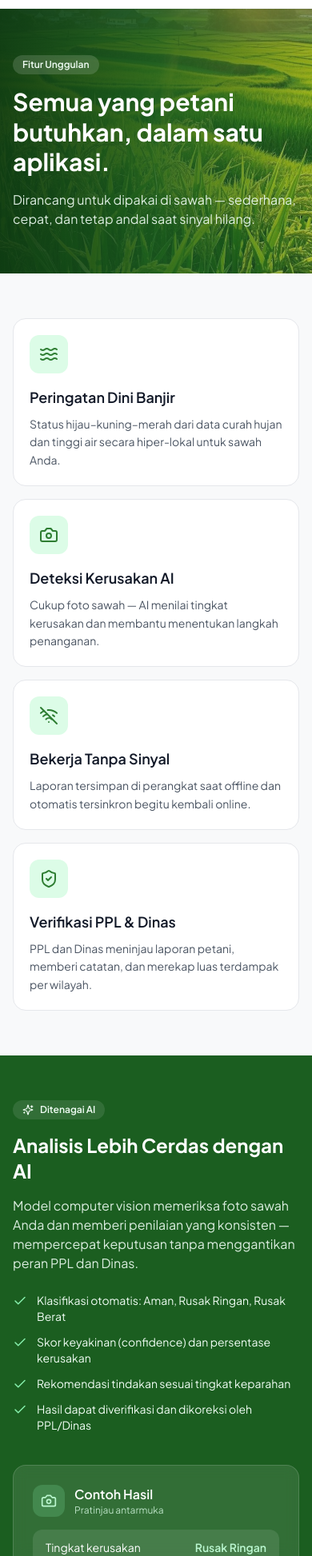
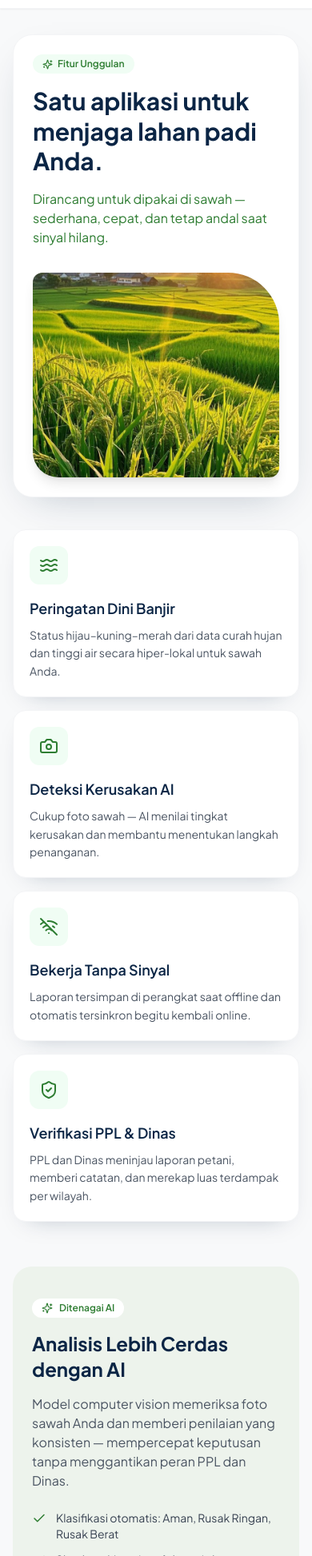
Before and after one commit to AbdulHalim26/agriguard, a Next.js app: page /fitur in a window 390 px wide. Shown: the part 54-2000 px from the top of the page at 80% size. Built offline with nearby package versions, Linux system fonts and the light colour scheme.

Commit message:
feat(design): Fitur/Tentang/Cara Kerja light restyle — hero kartu putih + foto organic, kartu shadow, panel hijau muda, judul navy (section C)

```diff
--- a/app/(marketing)/cara-kerja/page.tsx
+++ b/app/(marketing)/cara-kerja/page.tsx
@@ -18,6 +18,8 @@ export const metadata = {
   title: 'Cara Kerja — AgriGuard',
   description: 'Bagaimana AgriGuard bekerja: dari pendaftaran, peringatan dini banjir, hingga analisis kerusakan dengan AI.',
 }
+
+const NAVY = 'text-[#0B2545]'
 
 const PETANI_STEPS = [
   {
@@ -43,21 +45,21 @@ const PETANI_STEPS = [
 ]
 
 const AI_STEPS = [
-  { icon: ImageUp, title: 'Unggah foto', description: 'Foto daun atau sawah diambil langsung dari kamera.' },
+  { icon: ImageUp, title: 'Unggah foto', description: 'Foto daun atau sawah diambil dari kamera.' },
   { icon: PackageCheck, title: 'Kompres di perangkat', description: 'Ukuran foto diperkecil agar hemat kuota; aman saat offline.' },
-  { icon: Cpu, title: 'Analisis model AI', description: 'Model EfficientNet-B0 memproses gambar di server.' },
+  { icon: Cpu, title: 'Analisis model AI', description: 'Model EffNet-B0 memproses gambar di server.' },
   { icon: BadgeCheck, title: 'Klasifikasi kerusakan', description: 'Hasil: Aman, Rusak Ringan, atau Rusak Berat, plus confidence.' },
   { icon: Lightbulb, title: 'Rekomendasi tindakan', description: 'Langkah penanganan menyesuaikan tingkat kerusakan.' },
 ]
 
 export default function CaraKerjaPage() {
   return (
-    <>
-      <section className="max-w-6xl mx-auto px-4 sm:px-6 pt-14 sm:pt-20 pb-8">
-        <span className="inline-block px-3 py-1 rounded-full bg-green-100 text-[#2E7D32] text-xs font-semibold mb-4">
+    <div className="bg-[#F8F9FA]">
+      <section className="max-w-6xl mx-auto px-4 sm:px-6 pt-10 sm:pt-16 pb-8 sm:pb-10">
+        <span className="inline-block px-3 py-1 rounded-full bg-green-50 text-[#2E7D32] text-xs font-semibold mb-4">
           Cara Kerja
         </span>
-        <h1 className="text-3xl sm:text-4xl font-bold text-gray-900 leading-tight mb-3 max-w-3xl">
+        <h1 className={`text-3xl sm:text-4xl font-bold leading-tight mb-3 max-w-3xl ${NAVY}`}>
           Dari tanda bahaya sampai tindakan, semua terhubung.
         </h1>
         <p className="text-gray-600 text-base sm:text-lg max-w-2xl">
@@ -67,37 +69,40 @@ export default function CaraKerjaPage() {
       </section>
 
       <section className="max-w-6xl mx-auto px-4 sm:px-6 pb-14 sm:pb-20">
-        <h2 className="text-xl sm:text-2xl font-bold text-gray-900 mb-8">Alur untuk Petani</h2>
+        <h2 className={`text-xl sm:text-2xl font-bold mb-8 ${NAVY}`}>Alur untuk Petani</h2>
         <div className="grid grid-cols-1 sm:grid-cols-2 lg:grid-cols-4 gap-4 sm:gap-6">
           {PETANI_STEPS.map((s, i) => (
-            <div key={s.title} className="bg-white rounded-2xl border border-gray-200 p-5 sm:p-6">
+            <div
+              key={s.title}
+              className="bg-white rounded-2xl border border-gray-100 p-5 sm:p-6 shadow-[0_12px_30px_-20px_rgba(11,37,69,0.35)]"
+            >
               <div className="flex items-center gap-3 mb-4">
-                <div className="w-11 h-11 rounded-xl bg-green-100 flex items-center justify-center">
+                <div className="w-11 h-11 rounded-xl bg-green-50 flex items-center justify-center">
                   <s.icon size={22} className="text-[#2E7D32]" aria-hidden="true" />
                 </div>
                 <span className="text-xs font-bold text-gray-300">LANGKAH {i + 1}</span>
               </div>
-              <h3 className="font-semibold text-gray-900 mb-1.5">{s.title}</h3>
+              <h3 className={`font-semibold mb-1.5 ${NAVY}`}>{s.title}</h3>
               <p className="text-sm text-gray-600 leading-relaxed">{s.description}</p>
             </div>
           ))}
         </div>
       </section>
 
-      <section className="bg-white border-y border-gray-100">
-        <div className="max-w-6xl mx-auto px-4 sm:px-6 py-14 sm:py-20">
-          <h2 className="text-xl sm:text-2xl font-bold text-gray-900 mb-2">
+      <section className="max-w-6xl mx-auto px-4 sm:px-6 pb-14 sm:pb-20">
+        <div className="soft-green-panel rounded-3xl px-6 py-10 sm:px-10 sm:py-14">
+          <h2 className={`text-xl sm:text-2xl font-bold mb-2 ${NAVY}`}>
             Proses AI dalam 5 langkah
           </h2>
           <p className="text-gray-600 mb-8">Transparan, cepat, dan tetap dalam kendali manusia.</p>
           <ol className="grid grid-cols-1 sm:grid-cols-2 lg:grid-cols-5 gap-4 sm:gap-5">
             {AI_STEPS.map((s, i) => (
-              <li key={s.title} className="relative bg-[#F8F9FA] rounded-2xl border border-gray-200 p-5">
+              <li key={s.title} className="relative bg-white rounded-2xl border border-gray-100 p-5 shadow-sm">
                 <span className="absolute -top-3 -left-2 w-8 h-8 rounded-full bg-[#2E7D32] text-white text-sm font-bold flex items-center justify-center shadow">
                   {i + 1}
                 </span>
                 <s.icon size={22} className="text-[#2E7D32] mb-3" aria-hidden="true" />
-                <h3 className="font-semibold text-gray-900 text-sm mb-1">{s.title}</h3>
+                <h3 className={`font-semibold text-sm mb-1 ${NAVY}`}>{s.title}</h3>
                 <p className="text-xs text-gray-600 leading-relaxed">{s.description}</p>
               </li>
             ))}
@@ -105,22 +110,22 @@ export default function CaraKerjaPage() {
         </div>
       </section>
 
-      <section className="max-w-6xl mx-auto px-4 sm:px-6 py-14 sm:py-20 grid gap-6 sm:grid-cols-2">
-        <div className="bg-white rounded-2xl border border-gray-200 p-6">
-          <div className="w-12 h-12 rounded-xl bg-green-100 flex items-center justify-center mb-4">
+      <section className="max-w-6xl mx-auto px-4 sm:px-6 pb-14 sm:pb-20 grid gap-6 sm:grid-cols-2">
+        <div className="bg-white rounded-2xl border border-gray-100 p-6 shadow-[0_12px_30px_-20px_rgba(11,37,69,0.35)]">
+          <div className="w-12 h-12 rounded-xl bg-green-50 flex items-center justify-center mb-4">
             <Users size={24} className="text-[#2E7D32]" aria-hidden="true" />
           </div>
-          <h3 className="text-lg font-semibold text-gray-900 mb-2">Untuk PPL &amp; Dinas</h3>
+          <h3 className={`text-lg font-semibold mb-2 ${NAVY}`}>Untuk PPL &amp; Dinas</h3>
           <p className="text-sm text-gray-600 leading-relaxed">
             Petugas meninjau laporan petani, memberi catatan verifikasi, dan melihat rekap luas
             terdampak per wilayah melalui dasbor admin.
           </p>
         </div>
-        <div className="bg-white rounded-2xl border border-gray-200 p-6">
-          <div className="w-12 h-12 rounded-xl bg-green-100 flex items-center justify-center mb-4">
+        <div className="bg-white rounded-2xl border border-gray-100 p-6 shadow-[0_12px_30px_-20px_rgba(11,37,69,0.35)]">
+          <div className="w-12 h-12 rounded-xl bg-green-50 flex items-center justify-center mb-4">
             <ShieldCheck size={24} className="text-[#2E7D32]" aria-hidden="true" />
           </div>
-          <h3 className="text-lg font-semibold text-gray-900 mb-2">Hasil AI tetap diverifikasi</h3>
+          <h3 className={`text-lg font-semibold mb-2 ${NAVY}`}>Hasil AI tetap diverifikasi</h3>
           <p className="text-sm text-gray-600 leading-relaxed">
             Skor AI adalah alat bantu, bukan keputusan akhir. PPL dan Dinas dapat memvalidasi atau
             mengoreksi sebelum data dipakai untuk tindak lanjut.
@@ -131,12 +136,12 @@ export default function CaraKerjaPage() {
       <section className="max-w-6xl mx-auto px-4 sm:px-6 pb-16 sm:pb-24 text-center">
         <Link
           href="/login"
-          className="inline-flex items-center justify-center gap-2 min-h-[52px] px-6 py-3 bg-[#2E7D32] text-white font-semibold rounded-xl hover:bg-[#276b2a] transition-colors"
+          className="inline-flex items-center justify-center gap-2 min-h-[52px] px-6 py-3 text-white font-semibold rounded-xl brand-gradient transition-colors"
         >
           Mulai sekarang
           <ArrowRight size={18} aria-hidden="true" />
         </Link>
       </section>
-    </>
+    </div>
   )
 }
--- a/app/(marketing)/fitur/page.tsx
+++ b/app/(marketing)/fitur/page.tsx
@@ -14,6 +14,8 @@ export const metadata = {
   title: 'Fitur — AgriGuard',
   description: 'Fitur AgriGuard: peringatan dini banjir, deteksi kerusakan AI, mode offline, dan verifikasi PPL/Dinas.',
 }
+
+const NAVY = 'text-[#0B2545]'
 
 const FEATURES = [
   {
@@ -51,112 +53,114 @@ const AI_POINTS = [
 
 export default function FiturPage() {
   return (
-    <>
-      <section className="relative overflow-hidden">
-        <div className="absolute inset-0">
+    <div className="bg-[#F8F9FA]">
+      <section className="max-w-6xl mx-auto px-4 sm:px-6 pt-8 sm:pt-12 pb-10 sm:pb-14">
+        <div className="bg-white rounded-3xl border border-gray-100 shadow-[0_18px_50px_-24px_rgba(11,37,69,0.28)] p-6 sm:p-10 lg:p-12">
+          <div className="grid lg:grid-cols-2 gap-8 items-center">
+            <div>
+              <span className="inline-flex items-center gap-1.5 px-3 py-1 rounded-full bg-green-50 text-[#2E7D32] text-xs font-semibold mb-4">
+                <Sparkles size={13} aria-hidden="true" /> Fitur Unggulan
+              </span>
+              <h1 className={`text-3xl sm:text-4xl font-bold leading-tight mb-4 ${NAVY}`}>
+                Satu aplikasi untuk menjaga lahan padi Anda.
+              </h1>
+              <p className="text-base sm:text-lg text-[#2E7D32]">
+                Dirancang untuk dipakai di sawah — sederhana, cepat, dan tetap andal saat sinyal hilang.
+              </p>
+            </div>
+            <div className="relative h-64 sm:h-72 lg:h-80 organic-photo-fitur shadow-lg">
               <Image
                 src="/ilustrations/hero-feature.jpg"
-            alt=""
+                alt="Fitur AgriGuard"
                 fill
                 priority
-            sizes="100vw"
+                sizes="(max-width: 1024px) 100vw, 50vw"
                 className="object-cover"
               />
-          <div className="absolute inset-0 bg-gradient-to-r from-[#0f3d13]/95 via-[#1B5E20]/85 to-[#2E7D32]/40" />
             </div>
-        <div className="relative max-w-6xl mx-auto px-4 sm:px-6 py-14 sm:py-24 text-white">
-          <div className="max-w-2xl">
-            <span className="inline-block px-3 py-1 rounded-full bg-white/15 text-green-50 text-xs font-semibold mb-4 backdrop-blur">
-              Fitur Unggulan
-            </span>
-            <h1 className="text-3xl sm:text-5xl font-bold leading-tight mb-4">
-              Semua yang petani butuhkan, dalam satu aplikasi.
-            </h1>
-            <p className="text-green-50/90 text-base sm:text-lg">
-              Dirancang untuk dipakai di sawah — sederhana, cepat, dan tetap andal saat sinyal hilang.
-            </p>
           </div>
         </div>
       </section>
 
-      <section className="max-w-6xl mx-auto px-4 sm:px-6 py-14 sm:py-20">
+      <section className="max-w-6xl mx-auto px-4 sm:px-6 pb-14 sm:pb-20">
         <div className="grid grid-cols-1 sm:grid-cols-2 gap-4 sm:gap-6">
           {FEATURES.map((f) => (
-            <div key={f.title} className="bg-white rounded-2xl border border-gray-200 p-5 sm:p-7">
-              <div className="w-12 h-12 rounded-xl bg-green-100 flex items-center justify-center mb-4">
+            <div
+              key={f.title}
+              className="bg-white rounded-2xl border border-gray-100 p-5 sm:p-7 shadow-[0_12px_30px_-20px_rgba(11,37,69,0.35)]"
+            >
+              <div className="w-12 h-12 rounded-xl bg-green-50 flex items-center justify-center mb-4">
                 <f.icon size={24} className="text-[#2E7D32]" aria-hidden="true" />
               </div>
-              <h2 className="text-lg font-semibold text-gray-900 mb-2">{f.title}</h2>
+              <h2 className={`text-lg font-semibold mb-2 ${NAVY}`}>{f.title}</h2>
               <p className="text-sm text-gray-600 leading-relaxed">{f.description}</p>
             </div>
           ))}
         </div>
       </section>
 
-      <section className="bg-[#1B5E20] text-white">
-        <div className="max-w-6xl mx-auto px-4 sm:px-6 py-14 sm:py-20 grid gap-10 lg:grid-cols-2 lg:items-center">
+      <section className="max-w-6xl mx-auto px-4 sm:px-6 pb-14 sm:pb-20">
+        <div className="soft-green-panel rounded-3xl px-6 py-10 sm:px-10 sm:py-14 grid gap-10 lg:grid-cols-2 lg:items-center">
           <div>
-            <span className="inline-flex items-center gap-2 px-3 py-1 rounded-full bg-white/10 text-green-50 text-xs font-semibold mb-4">
+            <span className="inline-flex items-center gap-2 px-3 py-1 rounded-full bg-white text-[#2E7D32] text-xs font-semibold mb-4">
               <Sparkles size={14} aria-hidden="true" /> Ditenagai AI
             </span>
-            <h2 className="text-2xl sm:text-3xl font-bold mb-4">
+            <h2 className={`text-2xl sm:text-3xl font-bold mb-4 ${NAVY}`}>
               Analisis Lebih Cerdas dengan AI
             </h2>
-            <p className="text-green-50/90 mb-6">
+            <p className="text-gray-600 mb-6">
               Model computer vision memeriksa foto sawah Anda dan memberi penilaian yang konsisten —
               mempercepat keputusan tanpa menggantikan peran PPL dan Dinas.
             </p>
             <ul className="space-y-3">
               {AI_POINTS.map((p) => (
-                <li key={p} className="flex items-start gap-3 text-sm text-green-50">
-                  <Check size={18} className="text-green-300 mt-0.5 shrink-0" aria-hidden="true" />
+                <li key={p} className="flex items-start gap-3 text-sm text-gray-700">
+                  <Check size={18} className="text-[#2E7D32] mt-0.5 shrink-0" aria-hidden="true" />
                   {p}
                 </li>
               ))}
             </ul>
           </div>
-          <div className="bg-white/10 border border-white/15 rounded-2xl p-6 backdrop-blur">
+          <div className="bg-white rounded-2xl border border-gray-100 shadow-sm p-6">
             <div className="flex items-center gap-3 mb-4">
-              <div className="w-10 h-10 rounded-lg bg-green-300/20 flex items-center justify-center">
-                <Camera size={20} className="text-green-200" aria-hidden="true" />
+              <div className="w-10 h-10 rounded-lg bg-green-50 flex items-center justify-center">
+                <Camera size={20} className="text-[#2E7D32]" aria-hidden="true" />
               </div>
               <div>
-                <p className="font-semibold">Contoh Hasil</p>
-                <p className="text-xs text-green-100/80">Pratinjau antarmuka</p>
+                <p className={`font-semibold ${NAVY}`}>Contoh Hasil</p>
+                <p className="text-xs text-gray-500">Pratinjau antarmuka</p>
               </div>
             </div>
             <div className="space-y-3">
-              <div className="flex items-center justify-between bg-white/10 rounded-xl px-4 py-3">
-                <span className="text-sm">Tingkat kerusakan</span>
-                <span className="text-sm font-semibold text-green-200">Rusak Ringan</span>
+              <div className="flex items-center justify-between bg-[#F8F9FA] rounded-xl px-4 py-3">
+                <span className="text-sm text-gray-600">Tingkat kerusakan</span>
+                <span className="text-sm font-semibold text-[#ED6C02]">Rusak Ringan</span>
               </div>
-              <div className="flex items-center justify-between bg-white/10 rounded-xl px-4 py-3">
-                <span className="text-sm">Keyakinan model</span>
-                <span className="text-sm font-semibold">92%</span>
+              <div className="flex items-center justify-between bg-[#F8F9FA] rounded-xl px-4 py-3">
+                <span className="text-sm text-gray-600">Keyakinan model</span>
+                <span className={`text-sm font-semibold ${NAVY}`}>92%</span>
               </div>
-              <div className="flex items-center justify-between bg-white/10 rounded-xl px-4 py-3">
-                <span className="text-sm">Rekomendasi</span>
-                <span className="text-sm font-semibold text-green-200">Pantau &amp; atur drainase</span>
+              <div className="flex items-center justify-between bg-[#F8F9FA] rounded-xl px-4 py-3">
+                <span className="text-sm text-gray-600">Rekomendasi</span>
+                <span className="text-sm font-semibold text-[#2E7D32]">Pantau &amp; atur drainase</span>
               </div>
             </div>
-            <p className="text-xs text-green-100/70 mt-4">
-              Angka ilustratif. Nilai aktual mengikuti hasil model.
-            </p>
+            <p className="text-xs text-gray-400 mt-4">Angka ilustratif. Nilai aktual mengikuti hasil model.</p>
           </div>
         </div>
       </section>
 
-      <section className="max-w-6xl mx-auto px-4 sm:px-6 py-14 sm:py-20 text-center">
-        <h2 className="text-2xl font-bold text-gray-900 mb-3">Siap melindungi sawah Anda?</h2>
+      <section className="max-w-6xl mx-auto px-4 sm:px-6 pb-16 sm:pb-24 text-center">
+        <h2 className={`text-2xl font-bold mb-3 ${NAVY}`}>Siap melindungi sawah Anda?</h2>
         <p className="text-gray-600 mb-6">Daftar gratis dan mulai terima peringatan dini hari ini.</p>
         <Link
           href="/login"
-          className="inline-flex items-center justify-center gap-2 min-h-[52px] px-6 py-3 bg-[#2E7D32] text-white font-semibold rounded-xl hover:bg-[#276b2a] transition-colors"
+          className="inline-flex items-center justify-center gap-2 min-h-[52px] px-6 py-3 text-white font-semibold rounded-xl brand-gradient transition-colors"
         >
           Daftar / Masuk
           <ArrowRight size={18} aria-hidden="true" />
         </Link>
       </section>
-    </>
+    </div>
   )
 }
--- a/app/(marketing)/tentang/page.tsx
+++ b/app/(marketing)/tentang/page.tsx
@@ -6,6 +6,8 @@ export const metadata = {
   title: 'Tentang — AgriGuard',
   description: 'AgriGuard membantu petani, PPL, dan Dinas Pertanian melindungi sawah dari banjir dan kerusakan.',
 }
+
+const NAVY = 'text-[#0B2545]'
 
 const WHY = [
   {
@@ -30,82 +32,86 @@ const WHY = [
 
 export default function TentangPage() {
   return (
-    <>
-      <section className="relative overflow-hidden">
-        <div className="absolute inset-0">
-          <Image
-            src="/ilustrations/hero-tentang.jpg"
-            alt=""
-            fill
-            priority
-            sizes="100vw"
-            className="object-cover"
-          />
-          <div className="absolute inset-0 bg-gradient-to-r from-[#0f3d13]/95 via-[#1B5E20]/85 to-[#2E7D32]/40" />
-        </div>
-        <div className="relative max-w-6xl mx-auto px-4 sm:px-6 py-14 sm:py-24 text-white">
-          <div className="max-w-2xl">
-            <span className="inline-block px-3 py-1 rounded-full bg-white/15 text-green-50 text-xs font-semibold mb-4 backdrop-blur">
+    <div className="bg-[#F8F9FA]">
+      <section className="max-w-6xl mx-auto px-4 sm:px-6 pt-8 sm:pt-12 pb-10 sm:pb-14">
+        <div className="bg-white rounded-3xl border border-gray-100 shadow-[0_18px_50px_-24px_rgba(11,37,69,0.28)] p-6 sm:p-10 lg:p-12">
+          <div className="grid lg:grid-cols-2 gap-8 items-center">
+            <div>
+              <span className="inline-flex items-center gap-1.5 px-3 py-1 rounded-full bg-green-50 text-[#2E7D32] text-xs font-semibold mb-4">
                 Tentang Kami
               </span>
-            <h1 className="text-3xl sm:text-5xl font-bold leading-tight mb-4">
-              Menjaga sawah, menjaga pangan.
+              <h1 className={`text-3xl sm:text-4xl font-bold leading-tight mb-4 ${NAVY}`}>
+                Menjaga sawah, menjaga masa depan pangan.
               </h1>
-            <p className="text-green-50/90 text-base sm:text-lg">
+              <p className="text-base sm:text-lg text-[#2E7D32]">
                 AgriGuard hadir untuk memberi petani waktu lebih banyak sebelum air datang — dan
                 keputusan yang lebih tepat saat kerusakan terjadi.
               </p>
             </div>
+            <div className="relative h-64 sm:h-72 lg:h-80 organic-photo-fitur shadow-lg">
+              <Image
+                src="/ilustrations/hero-tentang.jpg"
+                alt="Petani di sawah"
+                fill
+                priority
+                sizes="(max-width: 1024px) 100vw, 50vw"
+                className="object-cover"
+              />
+            </div>
+          </div>
         </div>
       </section>
 
-      <section className="max-w-6xl mx-auto px-4 sm:px-6 py-14 sm:py-20">
-        <h2 className="text-xl sm:text-2xl font-bold text-gray-900 mb-8">Mengapa AgriGuard</h2>
+      <section className="max-w-6xl mx-auto px-4 sm:px-6 pb-14 sm:pb-20">
+        <h2 className={`text-xl sm:text-2xl font-bold mb-8 ${NAVY}`}>Mengapa AgriGuard</h2>
         <div className="grid grid-cols-1 sm:grid-cols-3 gap-4 sm:gap-6">
           {WHY.map((w) => (
-            <div key={w.title} className="bg-white rounded-2xl border border-gray-200 p-6">
-              <div className="w-12 h-12 rounded-xl bg-green-100 flex items-center justify-center mb-4">
+            <div
+              key={w.title}
+              className="bg-white rounded-2xl border border-gray-100 p-6 shadow-[0_12px_30px_-20px_rgba(11,37,69,0.35)]"
+            >
+              <div className="w-12 h-12 rounded-xl bg-green-50 flex items-center justify-center mb-4">
                 <w.icon size={24} className="text-[#2E7D32]" aria-hidden="true" />
               </div>
-              <h3 className="text-lg font-semibold text-gray-900 mb-2">{w.title}</h3>
+              <h3 className={`text-lg font-semibold mb-2 ${NAVY}`}>{w.title}</h3>
               <p className="text-sm text-gray-600 leading-relaxed">{w.description}</p>
             </div>
           ))}
         </div>
       </section>
 
-      <section className="bg-white border-y border-gray-100">
-        <div className="max-w-4xl mx-auto px-4 sm:px-6 py-14 sm:py-20 text-center">
-          <span className="inline-block px-3 py-1 rounded-full bg-green-100 text-[#2E7D32] text-xs font-semibold mb-4">
-            Misi
+      <section className="max-w-6xl mx-auto px-4 sm:px-6 pb-14 sm:pb-20">
+        <div className="soft-green-panel rounded-3xl px-6 py-12 sm:px-10 sm:py-16 text-center">
+          <span className="inline-block px-3 py-1 rounded-full bg-white text-[#2E7D32] text-xs font-semibold mb-4">
+            Misi Kami
           </span>
-          <p className="text-xl sm:text-2xl font-semibold text-gray-900 leading-relaxed">
+          <p className={`text-xl sm:text-2xl font-semibold leading-relaxed max-w-3xl mx-auto ${NAVY}`}>
             Membuat peringatan dini dan penilaian kerusakan sawah yang akurat dapat diakses oleh
             setiap petani, bukan hanya yang berada di kota.
           </p>
         </div>
       </section>
 
-      <section className="max-w-6xl mx-auto px-4 sm:px-6 py-14 sm:py-20">
-        <h2 className="text-xl sm:text-2xl font-bold text-gray-900 mb-8">
+      <section className="max-w-6xl mx-auto px-4 sm:px-6 pb-14 sm:pb-20">
+        <h2 className={`text-xl sm:text-2xl font-bold mb-8 ${NAVY}`}>
           Dibangun untuk Petani &amp; PPL/Dinas
         </h2>
         <div className="grid gap-6 sm:grid-cols-2">
-          <div className="bg-white rounded-2xl border border-gray-200 p-6">
-            <div className="w-12 h-12 rounded-xl bg-green-100 flex items-center justify-center mb-4">
+          <div className="bg-white rounded-2xl border border-gray-100 p-6 shadow-[0_12px_30px_-20px_rgba(11,37,69,0.35)]">
+            <div className="w-12 h-12 rounded-xl bg-green-50 flex items-center justify-center mb-4">
               <Sprout size={24} className="text-[#2E7D32]" aria-hidden="true" />
             </div>
-            <h3 className="text-lg font-semibold text-gray-900 mb-2">Petani</h3>
+            <h3 className={`text-lg font-semibold mb-2 ${NAVY}`}>Petani</h3>
             <p className="text-sm text-gray-600 leading-relaxed">
               Dapatkan peringatan dini banjir untuk lahan Anda, laporkan kerusakan dengan foto, dan
               terima rekomendasi tindakan yang jelas.
             </p>
           </div>
-          <div className="bg-white rounded-2xl border border-gray-200 p-6">
-            <div className="w-12 h-12 rounded-xl bg-green-100 flex items-center justify-center mb-4">
+          <div className="bg-white rounded-2xl border border-gray-100 p-6 shadow-[0_12px_30px_-20px_rgba(11,37,69,0.35)]">
+            <div className="w-12 h-12 rounded-xl bg-green-50 flex items-center justify-center mb-4">
               <Users size={24} className="text-[#2E7D32]" aria-hidden="true" />
             </div>
-            <h3 className="text-lg font-semibold text-gray-900 mb-2">PPL &amp; Dinas</h3>
+            <h3 className={`text-lg font-semibold mb-2 ${NAVY}`}>PPL &amp; Dinas</h3>
             <p className="text-sm text-gray-600 leading-relaxed">
               Verifikasi laporan, beri catatan, dan pantau rekap luas terdampak per wilayah untuk
               respons yang lebih cepat.
@@ -114,8 +120,8 @@ export default function TentangPage() {
         </div>
       </section>
 
-      <section className="bg-[#2E7D32] text-white">
-        <div className="max-w-4xl mx-auto px-4 sm:px-6 py-14 sm:py-20 text-center">
+      <section className="max-w-6xl mx-auto px-4 sm:px-6 pb-16 sm:pb-24">
+        <div className="brand-gradient rounded-3xl px-6 py-12 sm:px-10 sm:py-16 text-center text-white">
           <ShieldCheck size={36} className="text-green-200 mx-auto mb-4" aria-hidden="true" />
           <h2 className="text-2xl sm:text-3xl font-bold mb-3">Mulai bersama AgriGuard</h2>
           <p className="text-green-50/90 mb-6">
@@ -130,6 +136,6 @@ export default function TentangPage() {
           </Link>
         </div>
       </section>
-    </>
+    </div>
   )
 }
```
Lines whose indentation alone changed are shown as unchanged.
